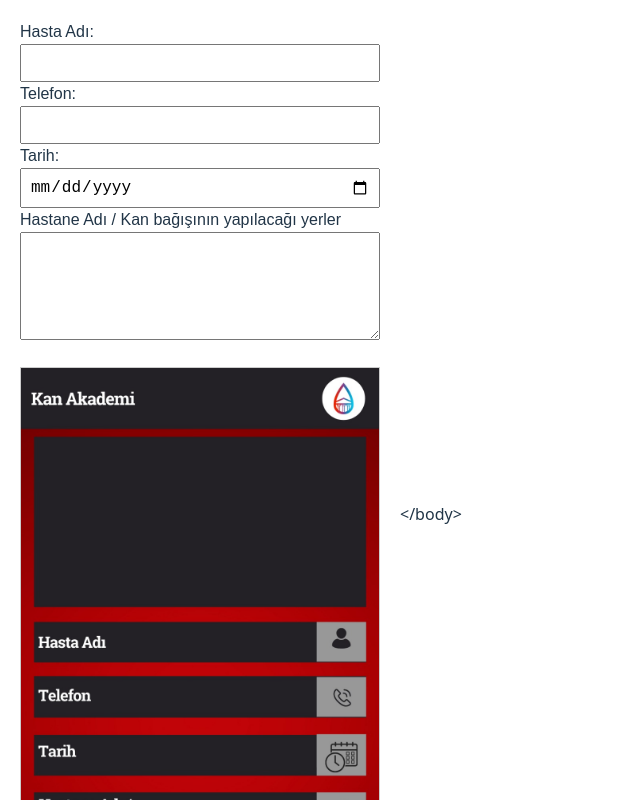
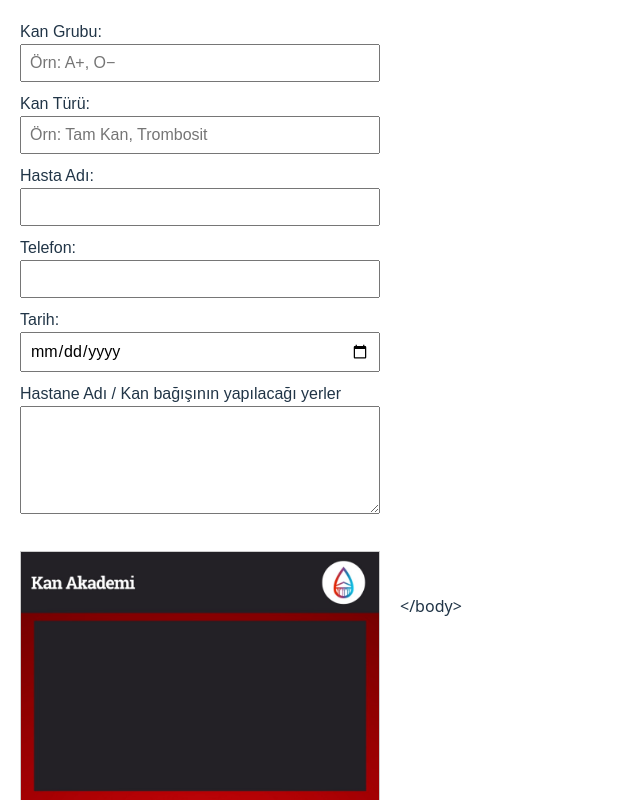
Before and after one commit to sertunc/kan-akademi-ilan-formu, a React (Vite) app: page / in a window 1280 px wide. Shown: the top 800 px of the page, without its empty margins (0-640 px from the left). Built offline with nearby package versions, Linux system fonts and the light colour scheme.

Commit message:
add blood group and type fields to the donation form

```diff
--- a/src/components/BloodDonationForm.css
+++ b/src/components/BloodDonationForm.css
@@ -38,15 +38,14 @@ input {
 }
 
 /* KOORDİNATA GÖRE YAZILAR */
-textarea {
+input, textarea {
   width: 100%;
   padding: 8px;
   font-size: 16px;
-  resize: vertical;
   font-family: sans-serif;
+  margin-bottom: 10px;
 }
 
-/* Görsel yazıları */
 .text-item {
   position: absolute;
   color: white;
@@ -56,7 +55,15 @@ textarea {
 }
 
 .text-item.multiline {
-  font-size: 16px;
   white-space: pre-wrap;
   line-height: 1.4;
 }
+
+.text-item.blood-group {
+  color: red;
+  font-size: 60px;
+}
+
+.text-item.blood-type {
+  font-size: 30px;
+}
--- a/src/components/BloodDonationForm.tsx
+++ b/src/components/BloodDonationForm.tsx
@@ -3,6 +3,8 @@ import "./BloodDonationForm.css";
 
 export default function BloodDonationForm() {
   const [formData, setFormData] = useState({
+    bloodGroup: "",
+    bloodType: "",
     fullName: "",
     phone: "",
     date: "",
@@ -19,6 +21,26 @@ export default function BloodDonationForm() {
     <div className="container">
       {/* FORM */}
       <form className="form">
+        <label>
+          Kan Grubu:
+          <input
+            type="text"
+            name="bloodGroup"
+            value={formData.bloodGroup}
+            onChange={handleChange}
+            placeholder="Örn: A+, O−"
+          />
+        </label>
+        <label>
+          Kan Türü:
+          <input
+            type="text"
+            name="bloodType"
+            value={formData.bloodType}
+            onChange={handleChange}
+            placeholder="Örn: Tam Kan, Trombosit"
+          />
+        </label>
         <label>
           Hasta Adı:
           <input
@@ -61,6 +83,16 @@ export default function BloodDonationForm() {
       <div className="image-wrapper">
         <img src="kan-akademi-ilan-template.jpeg" alt="Template" className="background-image" />
 
+        {/* KAN GRUBU */}
+        <div className="text-item blood-group" style={{ top: "80px", left: "50px" }}>
+          {formData.bloodGroup}
+        </div>
+
+        {/* KAN TÜRÜ */}
+        <div className="text-item blood-type" style={{ top: "180px", left: "75px" }}>
+          {formData.bloodType}
+        </div>
+
         {/* AD SOYAD */}
         <div className="text-item" style={{ top: "261px", left: "90px" }}>
           {formData.fullName}
```
